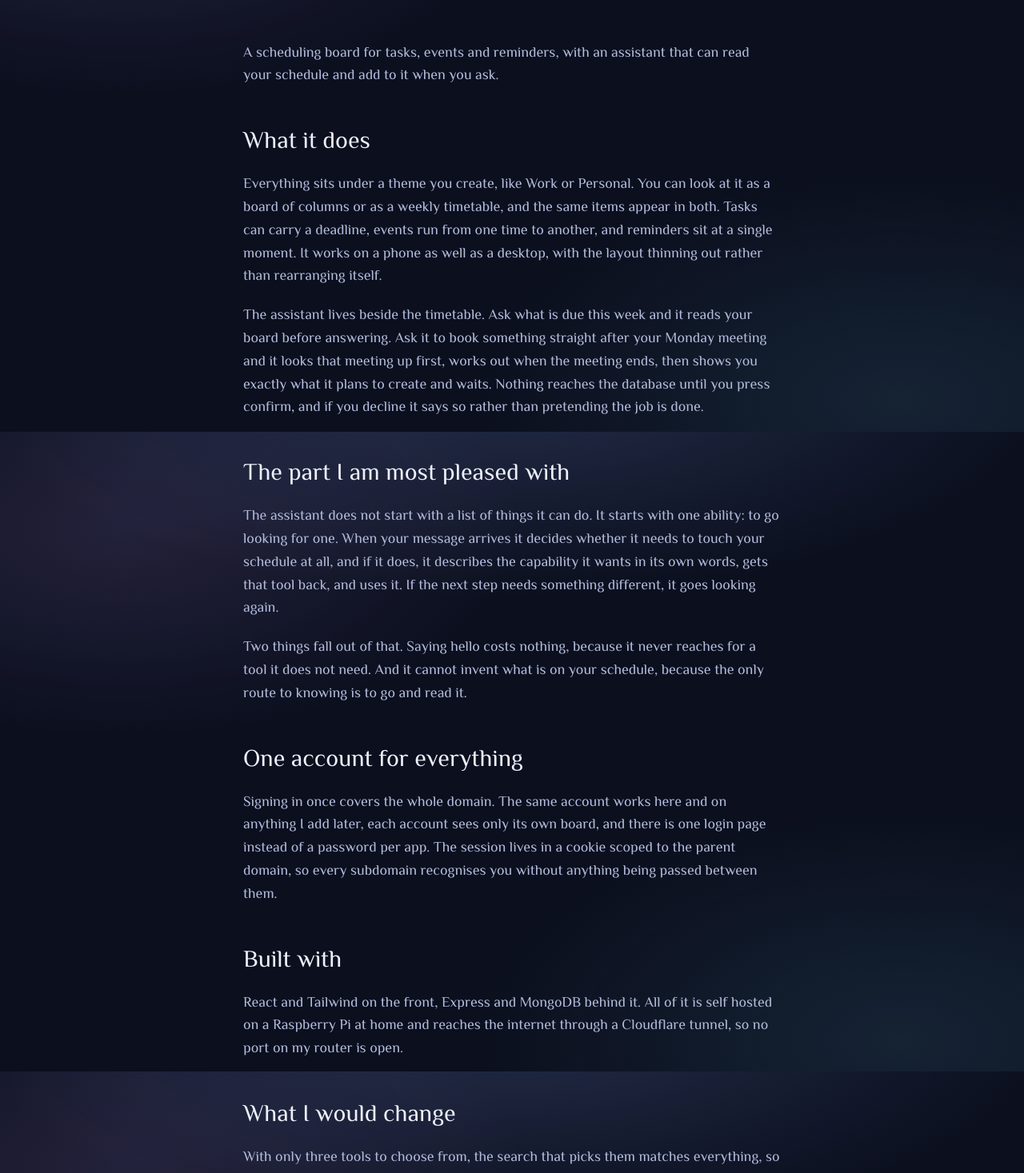
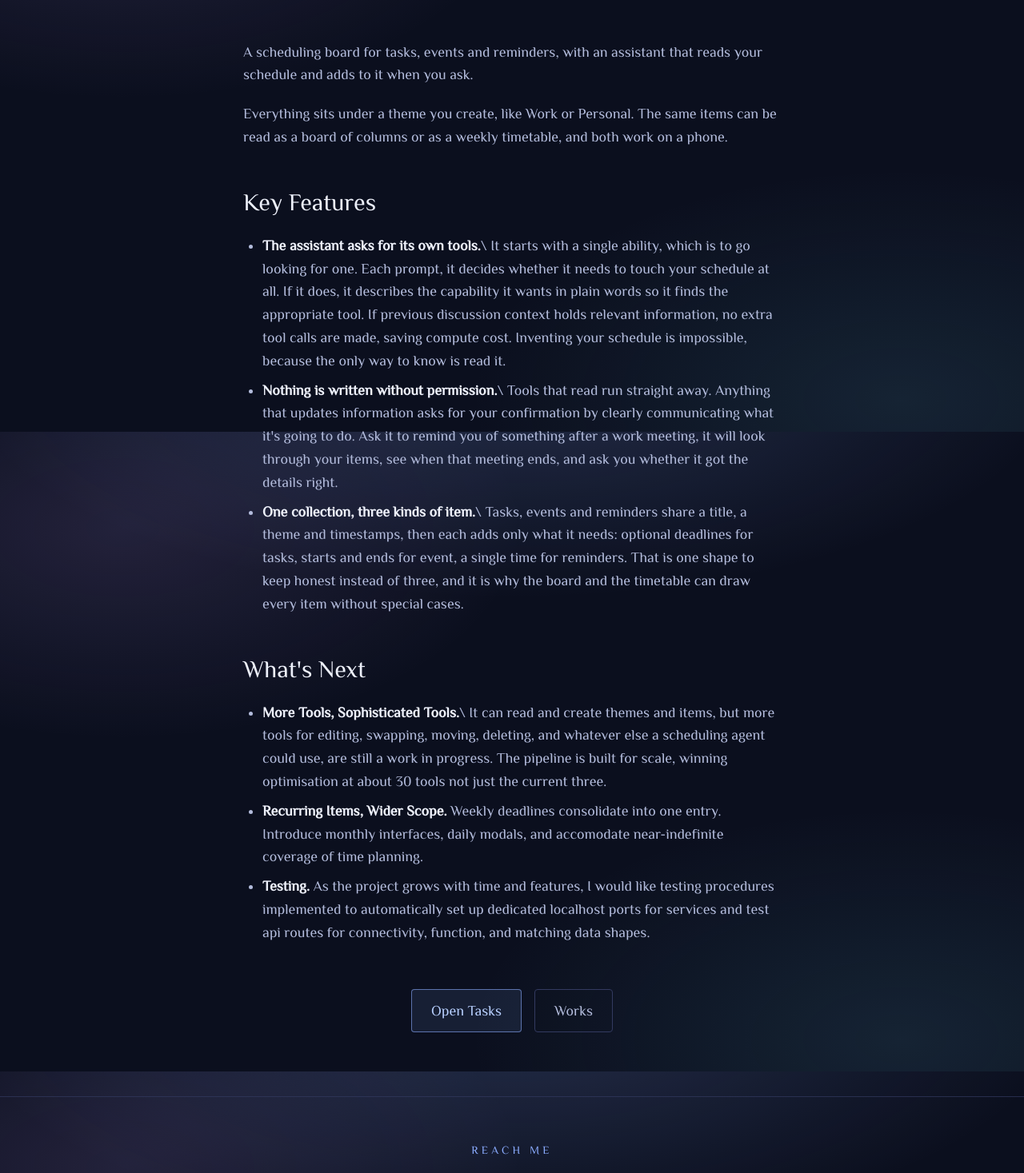
Before and after one commit to angsio/hub, a React (Vite) app: page /tasks in a window 1280 px wide. Shown: the part 260-1727 px from the top of the page at 80% size. Built offline with nearby package versions, Linux system fonts and the light colour scheme; no server answers.

Commit message:
Update text content

```diff
--- a/src/content/homelab.mdx
+++ b/src/content/homelab.mdx
@@ -5,7 +5,7 @@ runs off 5V on the GPIO, with aluminium heat sinks cooling the CPU and RAM.
 
 ![Raspberry Pi](/pi.jpg)
 
-## How it is put together
+## Put Together
 
 Each project is a Docker Compose stack. The containers share a Docker network,
 which lets them reach each other by service name without publishing ports to the
@@ -20,10 +20,22 @@ project gets its own subdomain.
 ## What Runs
 
 - `frangiclave.com` - Portfolio Hub
-- `auth.frangiclave.com` - Accounts, shared across every subdomain
+- `auth.frangiclave.com` - Accounts Layer, shared domain-wide
 - `tasks.frangiclave.com` - Scheduling Agent
-- `trips.frangiclave.com` - Business Trip Planner
-- `homelab.frangiclave.com` - Homelab Pi Monorepo
+- `trips.frangiclave.com` - Business Trip Planner (WIP)
+- `homelab.frangiclave.com` - Homelab Pi Monorepo (WIP)
+
+## One Account
+
+User authentication happens once on its own service layer to give access to
+my whole site. The browser is handed a session that belongs to the parent domain,
+so it sends that session to each subdomain under it too. Nothing has to be passed
+between the apps, and none of them handle a password.
+
+Each app asks the auth service who a request belongs to, gets back an id, and
+then only ever touches that person's data. Adding a fourth app requires only
+adding it to the same service, and locking an app to particular accounts is
+one field on the account.
 
 ## Lessons Learnt
 
@@ -34,8 +46,8 @@ between them sat before any of the hosting could be worked out.\
 A solid RESTful API was that boundary. It let me containerise the front end and
 the back end separately while keeping them on the same network, which is also
 what the Cloudflare tunnel needs. That partitioned structure means I can keep
-building without going back to unpick the last thing, and Docker Compose brings
-the whole stack up in one command.
+building without stepping back to accomodate new infrastructure, and Docker Compose
+brings the whole stack up in one command.
 
 **2. Overbearing Classnames**\
 TailwindCSS makes UI and aesthetic design much more pleasant. Covering layout,
@@ -47,14 +59,13 @@ layer between me and Claude Code while building the front end.
 
 **3. Development vs. Production**\
 The homelab is a natural production line and my laptop is the development one. I
-used to ssh into the Pi, copy files across and change ports by hand to get from a
+would ssh into the Pi, copy files across and change ports by hand to get from a
 dev build to a working nginx config.\
-Now the laptop holds the only GitHub key that can write, and the Pi gets
-read-only keys per repository so it can pull and do nothing else. The handful of
+That was ineffective and crude. Now my laptop holds the only writing GitHub key,
+and the Pi gets read-only repo keys so it can only pull. The handful of
 settings that differ between the two, such as which domain a login cookie belongs
-to, live in the Compose file rather than the environment file, and Compose wins
-wherever the two disagree. The same environment file then works in both places
-and I never swap values back and forth.
+to, live in the Compose file rather than the environment file to overwrite development
+settings. This reinforces a streamlined transition between development and production.
 
 ## Why Self-Host?
 
--- a/src/content/tasks.mdx
+++ b/src/content/tasks.mdx
@@ -1,50 +1,43 @@
-A scheduling board for tasks, events and reminders, with an assistant that can
-read your schedule and add to it when you ask.
+A scheduling board for tasks, events and reminders, with an assistant that reads
+your schedule and adds to it when you ask.
 
-## What it does
+Everything sits under a theme you create, like Work or Personal. The same items
+can be read as a board of columns or as a weekly timetable, and both work on a
+phone.
 
-Everything sits under a theme you create, like Work or Personal. You can look at
-it as a board of columns or as a weekly timetable, and the same items appear in
-both. Tasks can carry a deadline, events run from one time to another, and
-reminders sit at a single moment. It works on a phone as well as a desktop, with
-the layout thinning out rather than rearranging itself.
+## Key Features
 
-The assistant lives beside the timetable. Ask what is due this week and it reads
-your board before answering. Ask it to book something straight after your Monday
-meeting and it looks that meeting up first, works out when the meeting ends,
-then shows you exactly what it plans to create and waits. Nothing reaches the
-database until you press confirm, and if you decline it says so rather than
-pretending the job is done.
+- **The assistant asks for its own tools.**\ It starts with a single ability,
+  which is to go looking for one. Each prompt, it decides whether
+  it needs to touch your schedule at all. If it does, it describes the
+  capability it wants in plain words so it finds the appropriate tool. If previous
+  discussion context holds relevant information, no extra tool calls are made,
+  saving compute cost. Inventing your schedule is impossible, because the only
+  way to know is read it.
 
-## The part I am most pleased with
+- **Nothing is written without permission.**\ Tools that read run straight away.
+  Anything that updates information asks for your confirmation by clearly
+  communicating what it's going to do. Ask it to remind you of something after a
+  work meeting, it will look through your items, see when that meeting ends,
+  and ask you whether it got the details right.
 
-The assistant does not start with a list of things it can do. It starts with one
-ability: to go looking for one. When your message arrives it decides whether it
-needs to touch your schedule at all, and if it does, it describes the capability
-it wants in its own words, gets that tool back, and uses it. If the next step
-needs something different, it goes looking again.
+- **One collection, three kinds of item.**\ Tasks, events and reminders share a
+  title, a theme and timestamps, then each adds only what it needs: optional deadlines
+  for tasks, starts and ends for event, a single time for reminders. That
+  is one shape to keep honest instead of three, and it is why the board and the
+  timetable can draw every item without special cases.
 
-Two things fall out of that. Saying hello costs nothing, because it never
-reaches for a tool it does not need. And it cannot invent what is on your
-schedule, because the only route to knowing is to go and read it.
+## What's Next
 
-## One account for everything
+- **More Tools, Sophisticated Tools.**\ It can read and create themes and items,
+  but more tools for editing, swapping, moving, deleting, and whatever else a scheduling
+  agent could use, are still a work in progress. The pipeline is built for scale,
+  winning optimisation at about 30 tools not just the current three.
 
-Signing in once covers the whole domain. The same account works here and on
-anything I add later, each account sees only its own board, and there is one
-login page instead of a password per app. The session lives in a cookie scoped
-to the parent domain, so every subdomain recognises you without anything being
-passed between them.
+- **Recurring Items, Wider Scope.** Weekly deadlines consolidate into one entry.
+  Introduce monthly interfaces, daily modals, and accomodate near-indefinite
+  coverage of time planning.
 
-## Built with
-
-React and Tailwind on the front, Express and MongoDB behind it. All of it is
-self hosted on a Raspberry Pi at home and reaches the internet through a
-Cloudflare tunnel, so no port on my router is open.
-
-## What I would change
-
-With only three tools to choose from, the search that picks them matches
-everything, so that part is built for a scale it has not reached yet. It earns
-its keep at thirty tools, not at three. There is also no password reset, and a
-board left open in two tabs will not update the second one until it is reloaded.
+- **Testing.** As the project grows with time and features, I would like testing
+  procedures implemented to automatically set up dedicated localhost ports for
+  services and test api routes for connectivity, function, and matching data shapes.
--- a/src/data/site.js
+++ b/src/data/site.js
@@ -38,7 +38,7 @@ export const portals = [
     blurb:
       'A board and weekly timetable for tasks, events and reminders, with an ' +
       'assistant that reads your schedule and shows you every change before it ' +
-      'makes one. One account covers every app on the domain.',
+      'makes one.',
     tagline: 'A scheduling app with an assistant that reads your board, and asks before it writes.',
     to: '/tasks',
     live: 'https://tasks.frangiclave.com',
--- a/src/useAccount.js
+++ b/src/useAccount.js
@@ -1,6 +1,10 @@
-import { useState, useEffect } from 'react'
+import { useState, useEffect, useCallback } from 'react'
 
 import { fetchAccount, logout } from './auth'
+
+// Tabs on this origin talk to each other over this. Other subdomains are a
+// separate origin and cannot be messaged, so they re-check on focus instead.
+const CHANNEL = 'frangiclave-session'
 
 /*
   Who is signed in, for the navbar.
@@ -11,28 +15,48 @@ import { fetchAccount, logout } from './auth'
        ready    boolean. False until the first check comes back, so the navbar
                 can wait rather than flash the wrong button
        signOut  () -> Promise<void>, ends the session everywhere on the domain
+
+  Signing out is announced to the other tabs on this origin, which clear
+  themselves at once. The same check runs again whenever this tab is looked at,
+  which is what catches a sign-out that happened on another subdomain.
 */
 export default function useAccount() {
   const [account, setAccount] = useState(null)
   const [ready, setReady] = useState(false)
 
+  const check = useCallback(async () => {
+    const user = await fetchAccount()
+    setAccount(user)
+    setReady(true)
+  }, [])
+
   useEffect(() => {
-    let live = true
+    check()
 
-    fetchAccount().then((user) => {
-      if (!live) return
-      setAccount(user)
-      setReady(true)
-    })
+    const channel = new BroadcastChannel(CHANNEL)
+    channel.onmessage = check
+
+    const onVisible = () => {
+      if (document.visibilityState === 'visible') check()
+    }
+
+    document.addEventListener('visibilitychange', onVisible)
+    window.addEventListener('focus', onVisible)
 
     return () => {
-      live = false
+      channel.close()
+      document.removeEventListener('visibilitychange', onVisible)
+      window.removeEventListener('focus', onVisible)
     }
-  }, [])
+  }, [check])
 
   const signOut = async () => {
     await logout()
     setAccount(null)
+
+    const channel = new BroadcastChannel(CHANNEL)
+    channel.postMessage('signed-out')
+    channel.close()
   }
 
   return { account, ready, signOut }
```
